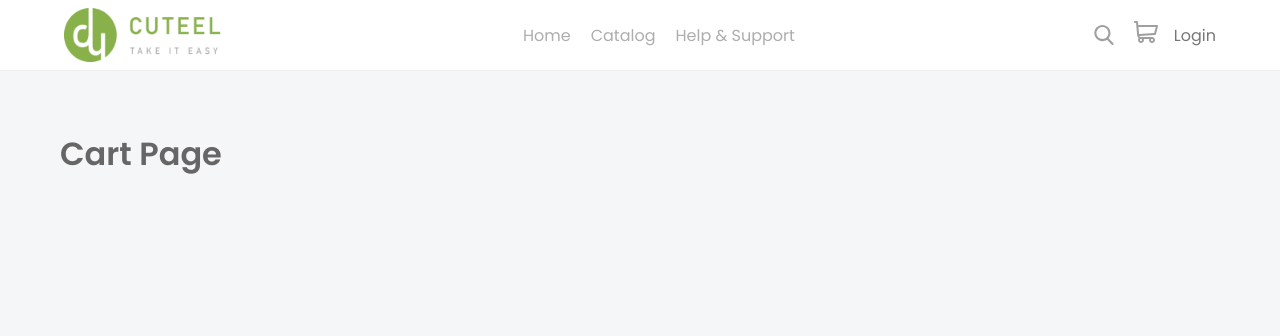
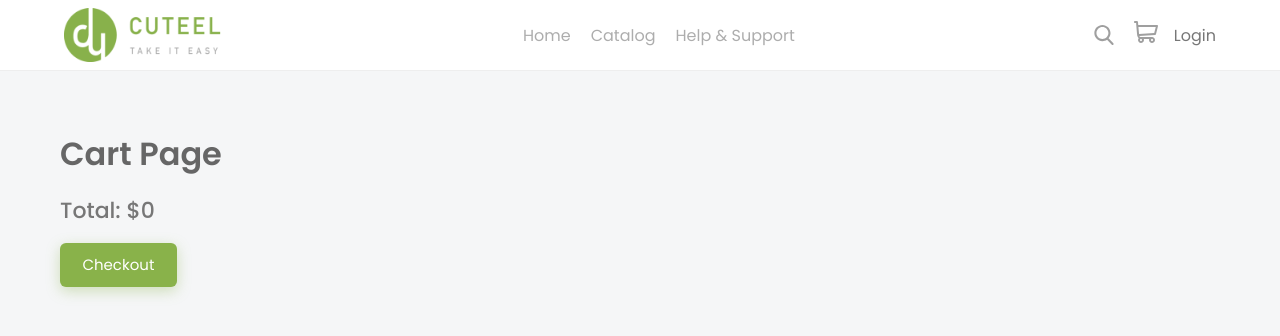
Before and after one commit to boushib/cuteel-frontend, a Next.js app: page /cart in a window 1280 px wide. Shown: the top 336 px of the page. Built offline with nearby package versions, Linux system fonts and the light colour scheme.

Commit message:
display cart products and a checkout button

```diff
--- /dev/null
+++ b/components/CartProduct.tsx
@@ -0,0 +1,32 @@
+import styled from 'styled-components'
+
+type Props = {
+  id: string
+  name: string
+  price: number
+}
+
+const CartProduct: React.FC<Props> = ({ id, name, price }) => (
+  <CartProductContainer>
+    <CartProductName>{name}</CartProductName>
+    <CartProductPrice>${price}</CartProductPrice>
+  </CartProductContainer>
+)
+
+export default CartProduct
+
+const CartProductContainer = styled.div`
+  padding: 20px;
+  background-color: #fff;
+  border-radius: 4px;
+  margin-bottom: 16px;
+`
+
+const CartProductName = styled.h2`
+  font-size: 24px;
+  margin-bottom: 12px;
+`
+
+const CartProductPrice = styled.div`
+  font-size: 20px;
+`
--- a/pages/cart/index.tsx
+++ b/pages/cart/index.tsx
@@ -1,9 +1,36 @@
-const Cart = () => (
-  <div className="cart page">
-    <div className="container">
-      <h1>Cart Page</h1>
+import { useContext } from 'react'
+import { CartState } from '../../models'
+import { CartContext } from '../../store'
+import styled from 'styled-components'
+import CartProduct from '../../components/CartProduct'
+import { Button } from '../../components/Button'
+
+const Cart = () => {
+  const { state: cartState } = useContext(CartContext) as { state: CartState }
+  const { products, total } = cartState
+
+  const handleCheckout = () => {
+    console.log('checkout..')
+  }
+
+  return (
+    <div className="cart page">
+      <div className="container">
+        <h1>Cart Page</h1>
+        <Total>Total: ${total}</Total>
+        {products.map((p) => (
+          <CartProduct id={p._id} name={p.name} price={p.price} key={p._id} />
+        ))}
+        <Button onClick={handleCheckout}>Checkout</Button>
+      </div>
     </div>
-  </div>
-)
+  )
+}
 
 export default Cart
+
+const Total = styled.div`
+  font-size: 22px;
+  font-weight: 500;
+  margin-bottom: 16px;
+`
```
